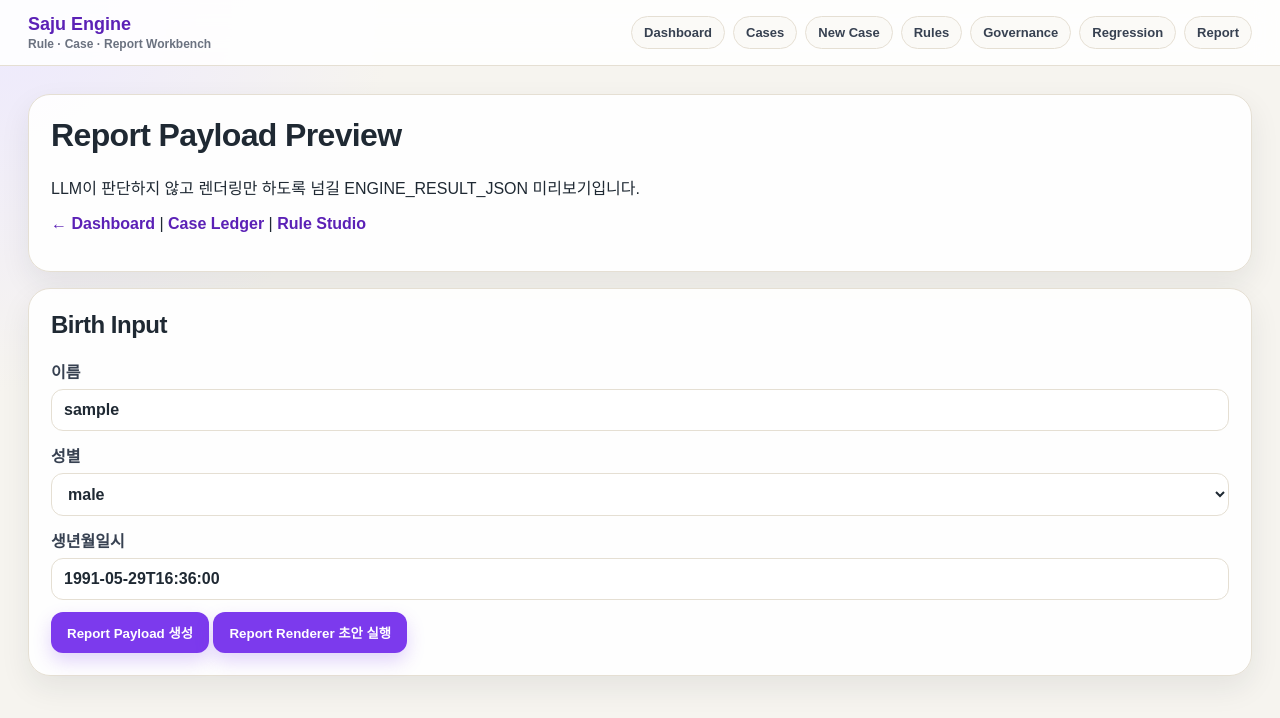
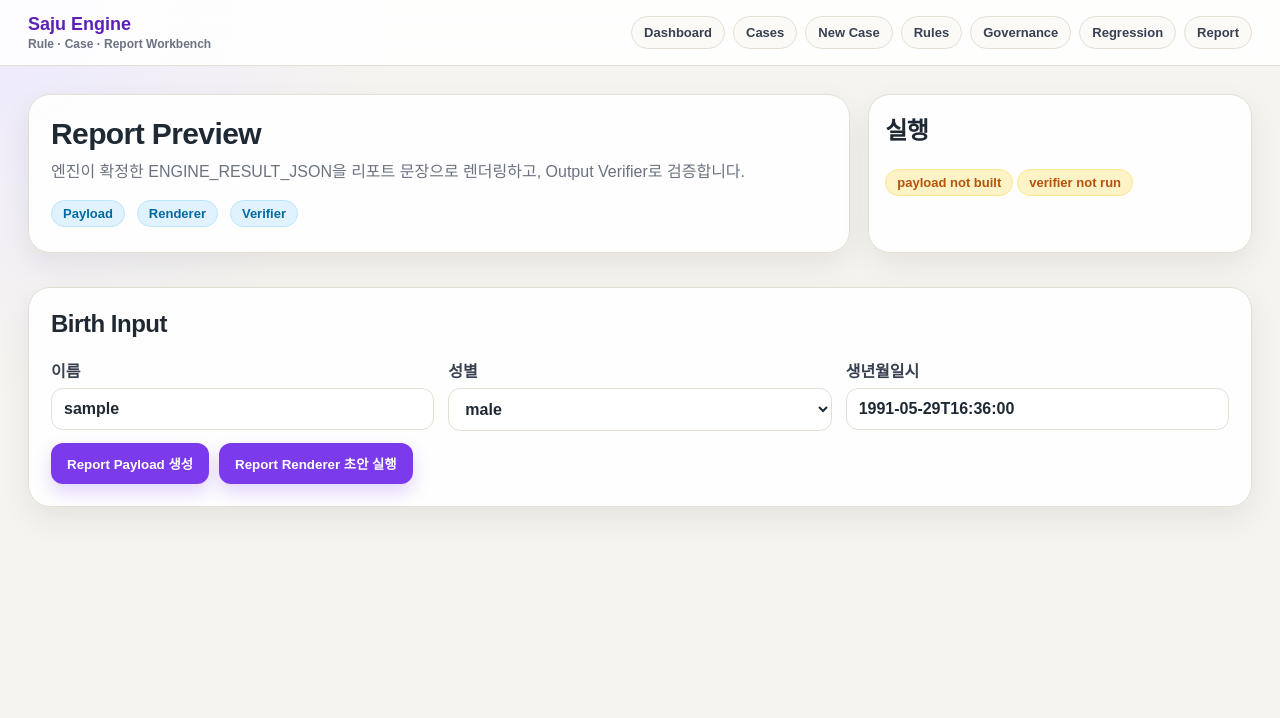
Before and after one commit to vujaderoom/sajuengine, a Next.js app in the folder frontend/: page /reports/preview in a window 1280 px wide. Shown: the top 718 px of the page. Built offline with nearby package versions, Linux system fonts and the light colour scheme.

Commit message:
Redesign report preview UX

```diff
--- a/frontend/app/reports/preview/page.tsx
+++ b/frontend/app/reports/preview/page.tsx
@@ -1,16 +1,15 @@
 "use client";
 
-import Link from "next/link";
 import { useState } from "react";
 
 type ReportResponse = {
   engine_result: unknown;
   report_payload: {
-    chart: Record<string, unknown>;
-    disease_profile: Record<string, unknown>;
-    medicine_profile: Record<string, unknown>;
-    yongshin: Record<string, unknown>;
-    confidence: Record<string, unknown>;
+    chart: Record<string, any>;
+    disease_profile: Record<string, any>;
+    medicine_profile: Record<string, any>;
+    yongshin: Record<string, any>;
+    confidence: Record<string, any>;
     renderer_guardrails: string[];
     decision_trace_id: string;
     rule_version: string;
@@ -20,7 +19,7 @@ type ReportResponse = {
 type RenderResponse = {
   report_payload: unknown;
   rendered: { report_text: string; renderer_input_json: unknown };
-  verifier_result: unknown;
+  verifier_result: { passed?: boolean; report_status?: string; failed_reasons?: string[]; warnings?: string[] };
 };
 
 export default function ReportPreviewPage() {
@@ -35,14 +34,7 @@ export default function ReportPreviewPage() {
 
   const runnerRequest = {
     rule_version: "v1.0.0",
-    birth: {
-      name,
-      sex,
-      birth_datetime: birthDatetime,
-      calendar_type: "solar",
-      timezone: "Asia/Seoul",
-      location: "Seoul",
-    },
+    birth: { name, sex, birth_datetime: birthDatetime, calendar_type: "solar", timezone: "Asia/Seoul", location: "Seoul" },
   };
 
   async function buildReportPayload() {
@@ -55,9 +47,7 @@ export default function ReportPreviewPage() {
         body: JSON.stringify(runnerRequest),
       });
       const json = await res.json();
-      if (!res.ok) {
-        throw new Error(json?.message ?? `API error: ${res.status}`);
-      }
+      if (!res.ok) throw new Error(json?.message ?? `API error: ${res.status}`);
       setData(json);
     } catch (err) {
       setError(err instanceof Error ? err.message : "unknown error");
@@ -76,9 +66,7 @@ export default function ReportPreviewPage() {
         body: JSON.stringify({ request: runnerRequest, user_question: "" }),
       });
       const json = await res.json();
-      if (!res.ok) {
-        throw new Error(json?.message ?? `API error: ${res.status}`);
-      }
+      if (!res.ok) throw new Error(json?.message ?? `API error: ${res.status}`);
       setRendered(json);
     } catch (err) {
       setError(err instanceof Error ? err.message : "unknown error");
@@ -88,90 +76,75 @@ export default function ReportPreviewPage() {
   }
 
   const payload = data?.report_payload;
+  const verifierPassed = rendered?.verifier_result?.passed;
 
   return (
     <main>
+      <section className="page-hero">
         <div className="card">
-        <h1>Report Payload Preview</h1>
-        <p>LLM이 판단하지 않고 렌더링만 하도록 넘길 ENGINE_RESULT_JSON 미리보기입니다.</p>
+          <h1 className="hero-title">Report Preview</h1>
+          <p className="hero-subtitle">엔진이 확정한 ENGINE_RESULT_JSON을 리포트 문장으로 렌더링하고, Output Verifier로 검증합니다.</p>
+          <div className="summary-strip">
+            <span className="badge info">Payload</span>
+            <span className="badge info">Renderer</span>
+            <span className="badge info">Verifier</span>
+          </div>
+        </div>
+        <div className="card compact">
+          <h2>실행</h2>
           <p>
-          <Link href="/dashboard">← Dashboard</Link>{" | "}
-          <Link href="/cases">Case Ledger</Link>{" | "}
-          <Link href="/rules">Rule Studio</Link>
+            <span className={`badge ${payload ? "good" : "warn"}`}>payload {payload ? "ready" : "not built"}</span>
+            <span className={`badge ${verifierPassed === true ? "good" : verifierPassed === false ? "bad" : "warn"}`}>verifier {rendered ? rendered.verifier_result?.report_status : "not run"}</span>
           </p>
         </div>
+      </section>
 
-      <div className="card">
+      <section className="card">
         <h2>Birth Input</h2>
-        <label>
-          이름
-          <input value={name} onChange={(event) => setName(event.target.value)} />
-        </label>
-        <label>
-          성별
-          <select value={sex} onChange={(event) => setSex(event.target.value)}>
-            <option value="male">male</option>
-            <option value="female">female</option>
-            <option value="unknown">unknown</option>
-          </select>
-        </label>
-        <label>
-          생년월일시
-          <input
-            value={birthDatetime}
-            onChange={(event) => setBirthDatetime(event.target.value)}
-            placeholder="1991-05-29T16:36:00"
-          />
-        </label>
-        <button onClick={buildReportPayload}>{loading ? "생성 중..." : "Report Payload 생성"}</button>{" "}
-        <button onClick={renderReport}>{renderLoading ? "렌더링 중..." : "Report Renderer 초안 실행"}</button>
+        <div className="grid-3">
+          <label>이름<input value={name} onChange={(event) => setName(event.target.value)} /></label>
+          <label>성별<select value={sex} onChange={(event) => setSex(event.target.value)}><option value="male">male</option><option value="female">female</option><option value="unknown">unknown</option></select></label>
+          <label>생년월일시<input value={birthDatetime} onChange={(event) => setBirthDatetime(event.target.value)} placeholder="1991-05-29T16:36:00" /></label>
         </div>
+        <div className="actions"><button onClick={buildReportPayload}>{loading ? "생성 중..." : "Report Payload 생성"}</button><button onClick={renderReport}>{renderLoading ? "렌더링 중..." : "Report Renderer 초안 실행"}</button></div>
+      </section>
 
-      {error && (
-        <div className="card">
-          <h2>Error</h2>
-          <p style={{ color: "#fca5a5" }}>{error}</p>
-        </div>
+      {error && <div className="card"><h2>Error</h2><p style={{ color: "#b91c1c" }}>{error}</p></div>}
+
+      {payload && (
+        <>
+          <section className="card">
+            <h2>Payload Summary</h2>
+            <div className="pillar-row"><div className="pillar"><small>년</small><strong>{String(payload.chart.year)}</strong></div><div className="pillar"><small>월</small><strong>{String(payload.chart.month)}</strong></div><div className="pillar"><small>일</small><strong>{String(payload.chart.day)}</strong></div><div className="pillar"><small>시</small><strong>{String(payload.chart.hour)}</strong></div></div>
+            <div className="grid-3" style={{ marginTop: 14 }}><div className="metric"><div className="metric-label">핵심 병</div><div className="metric-value">{String(payload.disease_profile.core_disease)}</div></div><div className="metric"><div className="metric-label">약</div><div className="metric-value">{String(payload.medicine_profile.name)}</div></div><div className="metric"><div className="metric-label">용신</div><div className="metric-value">{String(payload.yongshin.primary)}</div></div></div>
+          </section>
+          <section className="card">
+            <h2>Renderer Guardrails</h2>
+            <div className="workflow">{payload.renderer_guardrails.map((item) => <div className="step" key={item}>{item}</div>)}</div>
+          </section>
+        </>
       )}
 
       {rendered && (
+        <section className="grid">
           <div className="card">
-          <h2>Rendered Report Draft + Output Verifier</h2>
-          <h3>Report Draft</h3>
+            <h2>Report Draft</h2>
             <pre>{rendered.rendered.report_text}</pre>
-          <h3>Verifier Result</h3>
-          <pre>{JSON.stringify(rendered.verifier_result, null, 2)}</pre>
           </div>
+          <div className="card">
+            <h2>Output Verifier</h2>
+            <p><span className={`badge ${verifierPassed ? "good" : "bad"}`}>{rendered.verifier_result?.report_status}</span></p>
+            <details open><summary>Verifier Summary</summary><pre>{JSON.stringify(rendered.verifier_result, null, 2)}</pre></details>
+          </div>
+        </section>
       )}
 
-      {payload && (
-        <>
-          <div className="card">
-            <h2>Summary</h2>
-            <p>
-              <span className="badge">년주: {String(payload.chart.year)}</span>
-              <span className="badge">월주: {String(payload.chart.month)}</span>
-              <span className="badge">일주: {String(payload.chart.day)}</span>
-              <span className="badge">시주: {String(payload.chart.hour)}</span>
-            </p>
-            <p>
-              <span className="badge">핵심 병: {String(payload.disease_profile.core_disease)}</span>
-              <span className="badge">약: {String(payload.medicine_profile.name)}</span>
-              <span className="badge">용신: {String(payload.yongshin.primary)}</span>
-              <span className="badge">confidence: {String(payload.confidence.score)}</span>
-            </p>
-          </div>
-
-          <div className="card">
-            <h2>Renderer Guardrails</h2>
-            <pre>{payload.renderer_guardrails.join("\n")}</pre>
-          </div>
-
-          <div className="card">
-            <h2>ENGINE_RESULT_JSON</h2>
-            <pre>{JSON.stringify(payload, null, 2)}</pre>
-          </div>
-        </>
+      {(payload || rendered) && (
+        <section className="card">
+          <h2>Raw Data</h2>
+          {payload && <details><summary>ENGINE_RESULT_JSON</summary><pre>{JSON.stringify(payload, null, 2)}</pre></details>}
+          {rendered && <details><summary>Renderer Input JSON</summary><pre>{JSON.stringify(rendered.rendered.renderer_input_json, null, 2)}</pre></details>}
+        </section>
       )}
     </main>
   );
```
Lines whose indentation alone changed are shown as unchanged.
